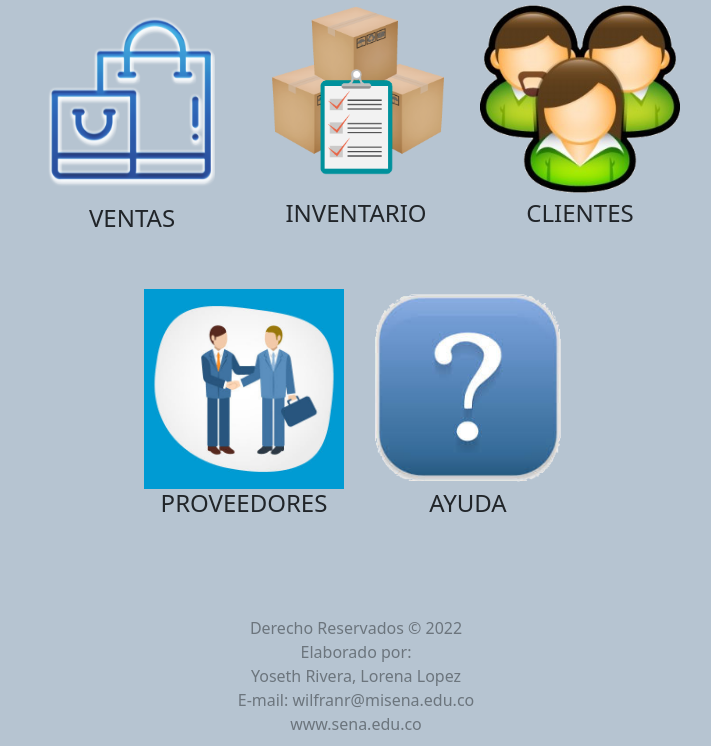
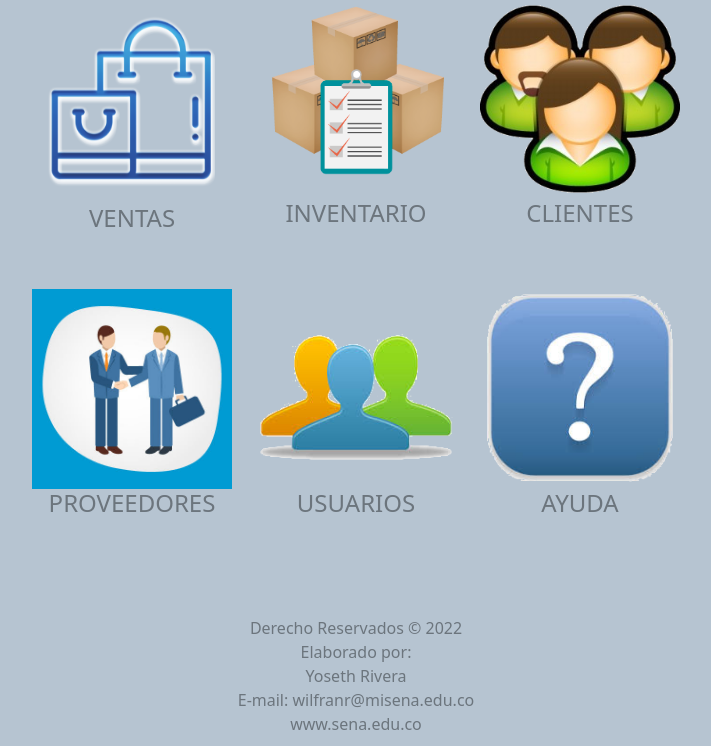
Before and after one commit to wilfranr/sifco_html, a PHP site: page /Vista/html/panel_principal.php in a window 1280 px wide. Shown: the part 131-877 px from the top of the page, without its empty margins (284-995 px from the left). Run offline with PHP 8.4, Linux system fonts and the light colour scheme; a user stored in the database is signed in; data comes from the database, SQL or seed files in the repository; some libraries are stand-ins or nearby versions; some web fonts are replaced.

Commit message:
Version 1.0.0

```diff
--- a/Vista/html/mod_clave.php
+++ b/Vista/html/mod_clave.php
@@ -59,7 +59,9 @@ include '../../includes/conexion.php'
             <label for="consulta-codigo">USUARIO</label>
             <input class="control-usuario" name="user" value="<?php echo $consult[2]?>" type="text" required readonly><br><br>
 
-            <label for="consulta-palabra">PASSWORD</label>
+            <label for="consulta-palabra">PASSWORD ANTERIOR</label>
+            <input class="control-usuario" value="" name="pass-old" type="password" ><br><br>
+            <label for="consulta-palabra">PASSWORD NUEVA</label>
             <input class="control-usuario" value="" name="pass" type="password" ><br><br>
             <label for="consulta-palabra">CONFIRME SU PASSWORD</label>
             <input class="control-usuario" value="" name="pass2" type="password" ><br><br><br>
--- a/Vista/html/modify_user.php
+++ b/Vista/html/modify_user.php
@@ -1,6 +1,7 @@
 <?php
     include '../../includes/header.php';
     include '../../includes/nav.php';
+    include '../../includes/script.php';
 
     if(empty($_GET['usr'])){
         header('Location: usuarios.php');
--- a/Vista/html/panel_principal.php
+++ b/Vista/html/panel_principal.php
@@ -1,9 +1,11 @@
 <?php
 include '../..//includes/header.php';
 include '../..//includes/conexion.php';
-include '../../includes/script.php'
+include '../../includes/script.php';
+if ($_SESSION['rol'] == 'Administrador' || $_SESSION['rol'] == 'Vendedor') {
 
 ?>
+
 
 <!DOCTYPE html>
 <html lang="es">
@@ -21,15 +23,15 @@ include '../../includes/script.php'
     <!--panel de control-->
     <div class="d-flex justify-content-evenly">
         <div class="row mt-5 text-center">
-            <div class="col">
+            <div class="col card-usuarios">
                 <a href="Nueva_venta.php"><img src="../img/VENTAS.png" alt="ventas" width="200px"></a>
                 <h4>VENTAS</h4>
             </div>
-            <div class="col">
+            <div class="col card-usuarios">
                 <a href="inventarios.php"><img src="../img/inventario.png" alt="inventario" width="200px"></a>
                 <h4>INVENTARIO</h4>
             </div>
-            <div class="col">
+            <div class="col card-usuarios">
                 <a href="clientes.php"><img src="../img/CLIENTES.png" alt="clientes" width="200px"></a>
                 <h4>CLIENTES</h4>
             </div>
@@ -37,15 +39,15 @@ include '../../includes/script.php'
     </div>
     <div class="d-flex justify-content-evenly ">
         <div class="row mt-5 text-center">
-            <div class="col">
+            <div class="col card-usuarios card-usuarios">
                 <a href="proveedores.php"><img src="../img/PROVEEDORES.png" alt="proveedores" width="200px"></a>
                 <h4>PROVEEDORES</h4>
             </div>
-            <div class="col card-usuarios">
+            <div class="col card-usuarios card-restricted">
                 <a href="usuarios.php"><img src="../img/USUARIOS.png" alt="usuarios" width="200px"></a>
                 <h4>USUARIOS</h4>
             </div>
-            <div class="col">
+            <div class="col card-usuarios">
                 <a href="ayuda.php"><img src="../img/AYUDA.png" alt="ayuda" width="200px"></a>
                 <h4>AYUDA</h4>
             </div>
@@ -58,7 +60,7 @@ include '../../includes/script.php'
     if ($_SESSION['rol'] == 'Vendedor') {
     ?>
         <style>
-            .card-usuarios {
+            .card-restricted {
                 display: none !important;
             }
         </style>
@@ -69,6 +71,10 @@ include '../../includes/script.php'
 
 </body>
 
-<?php include '../../includes/footer.php' ?>
+<?php
+include '../../includes/footer.php';
+
+}
+?>
 
 </html>
--- a/Vista/js/functions.js
+++ b/Vista/js/functions.js
@@ -836,3 +836,14 @@ function procesarVenta(procesarVenta) {
             })
         }
 }
+
+//password incorrecta
+function PasswordIncorrect() {
+    swal.fire({
+        icon: 'error',
+        title: 'Password incorrecto',
+        closeModal: false
+    }).then(function back() {
+        history.back();
+    });
+}
--- a/includes/footer.php
+++ b/includes/footer.php
@@ -7,7 +7,7 @@
 <footer>
         Derecho Reservados &copy; 2022 <br>
         Elaborado por: <br>
-        Yoseth Rivera, Lorena Lopez <br>
+        Yoseth Rivera<br>
         E-mail: wilfranr@misena.edu.co <br>
         www.sena.edu.co
 </footer>
```
Also changed, not shown: Controlador/edit_pass.php (+20 -3 lines), 1 other file.
